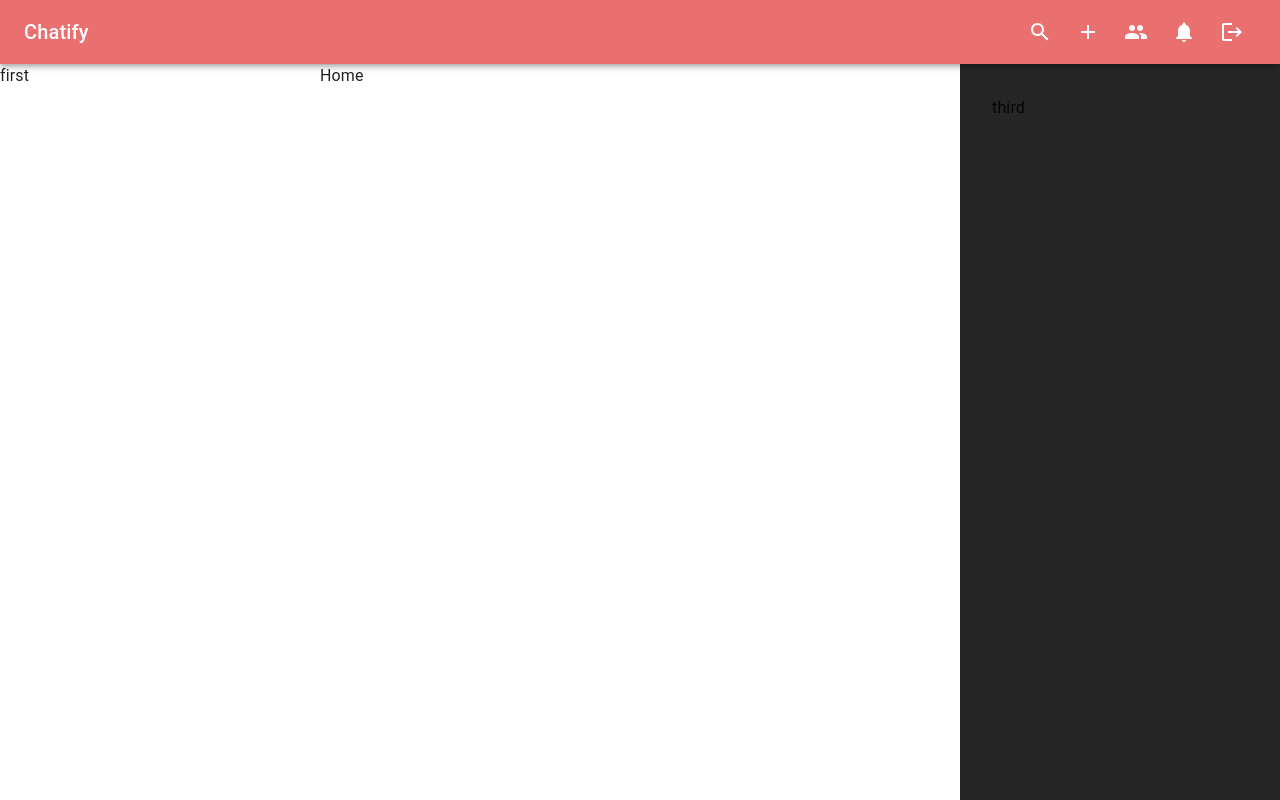
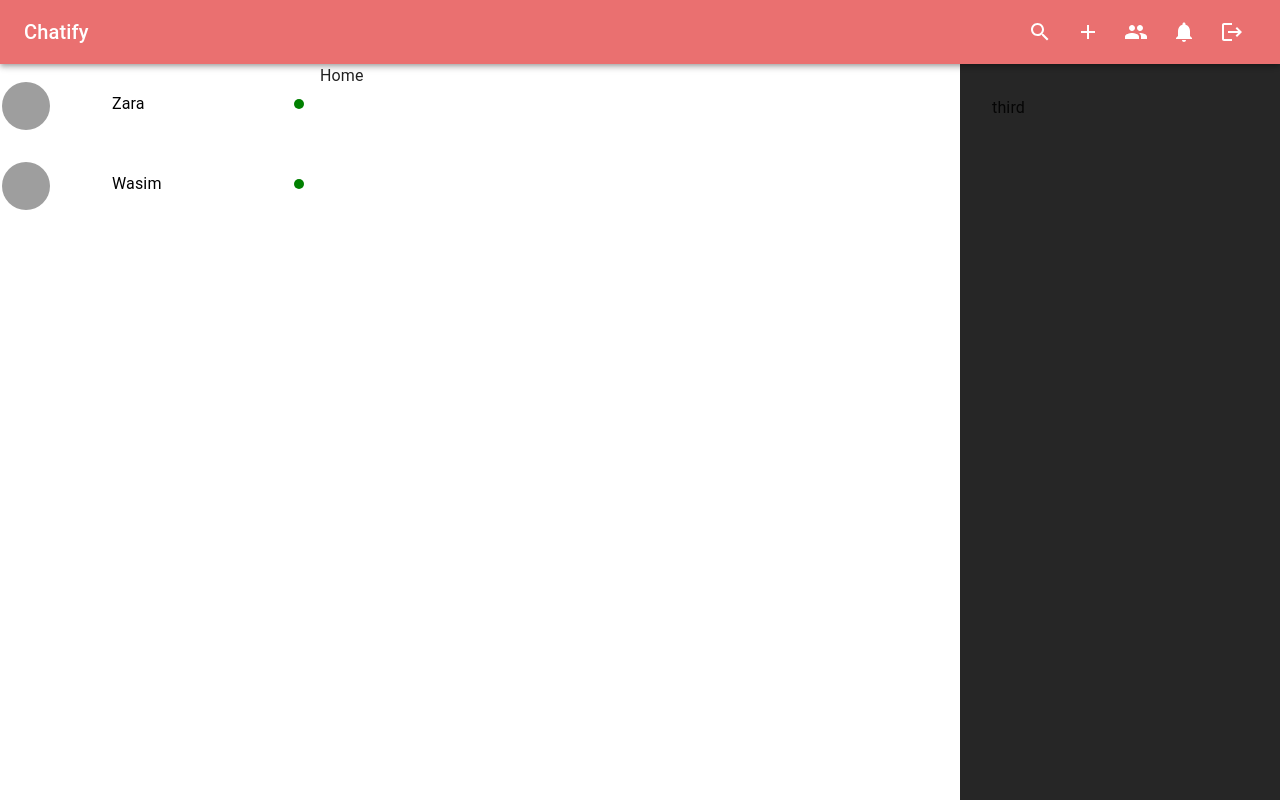
Before and after one commit to MohdAadil01/Chatify, a React (Vite) app in the folder client/: page / in a window 1280 px wide. Built offline with nearby package versions, Linux system fonts and the light colour scheme; grey boxes are pictures that could not be loaded.

Commit message:
Add ChatList

```diff
--- a/client/src/components/Layout/AppLayout.jsx
+++ b/client/src/components/Layout/AppLayout.jsx
@@ -2,14 +2,19 @@ import Title from "../shared/Title";
 import { Grid } from "@mui/material";
 import React, { lazy } from "react";
 import Header from "./Header";
-
-const SearchDiaglog = lazy(() => import("../dialogs/Search"));
-const NotificationsDiaglor = lazy(() => import("../dialogs/Notifications"));
-const NewGroupDialog = lazy(() => import("../dialogs/NewGroup"));
+import ChatList from "../chats/ChatList";
+import { defaultChatData } from "../../contants";
+import { useParams } from "react-router-dom";
 
 function AppLayout() {
   return (WrappedComponent) => {
-    return (props) => (
+    return (props) => {
+      const params = useParams();
+      const { chatId } = params;
+      const handleDeleteChat = (e, _id, groupChat) => {
+        console.log("hi");
+      };
+      return (
         <>
           <Title />
           <Header />
@@ -23,7 +28,12 @@ function AppLayout() {
               }}
               height={"100%"}
             >
-            first
+              <ChatList
+                chats={defaultChatData}
+                chatId={chatId}
+                onlineUsers={["1", "2"]}
+                handleDeleteChat={handleDeleteChat}
+              />
             </Grid>
             <Grid item xs={12} sm={8} md={5} lg={6} height={"100%"}>
               <WrappedComponent {...props} />
@@ -48,6 +58,7 @@ function AppLayout() {
         </>
       );
     };
+  };
 }
 
 export default AppLayout;
--- a/client/src/components/chats/ChatItem.jsx
+++ b/client/src/components/chats/ChatItem.jsx
@@ -1,7 +1,63 @@
-import React from "react";
+import React, { memo } from "react";
+import { LinkComponent } from "../styles/StyledComponents";
+import { Box, Typography, Stack } from "@mui/material";
+import AvatarCard from "../shared/AvatarCard";
 
-function ChatItem() {
-  return <div>ChatItem</div>;
-}
+const ChatItem = ({
+  avatar = [],
+  name,
+  _id,
+  groupChat = false,
+  sameSender,
+  isOnline,
+  newMessageAlert,
+  index = 0,
+  handleDeleteChat,
+}) => {
+  return (
+    <LinkComponent
+      sx={{
+        padding: "0",
+      }}
+      to={`/chat/${_id}`}
+      onContextMenu={(e) => handleDeleteChat(e, _id, groupChat)}
+    >
+      <div
+        style={{
+          display: "flex",
+          gap: "1rem",
+          alignItems: "center",
+          padding: "1rem",
+          backgroundColor: sameSender ? "black" : "unset",
+          color: sameSender ? "white" : "unset",
+          position: "relative",
+        }}
+      >
+        <AvatarCard avatar={avatar} />
 
-export default ChatItem;
+        <Stack>
+          <Typography>{name}</Typography>
+          {newMessageAlert && (
+            <Typography>{newMessageAlert.count} New Message</Typography>
+          )}
+        </Stack>
+        {isOnline && (
+          <Box
+            sx={{
+              width: "10px",
+              height: "10px",
+              borderRadius: "50%",
+              backgroundColor: "green",
+              position: "absolute",
+              top: "50%",
+              right: "1rem",
+              transform: "translateY(-50%)",
+            }}
+          ></Box>
+        )}
+      </div>
+    </LinkComponent>
+  );
+};
+
+export default memo(ChatItem);
--- a/client/src/components/chats/ChatList.jsx
+++ b/client/src/components/chats/ChatList.jsx
@@ -1,7 +1,47 @@
+import { Stack } from "@mui/material";
 import React from "react";
+import ChatItem from "./ChatItem";
 
-function ChatList() {
-  return <div>ChatList</div>;
+function ChatList({
+  w = "100%",
+  chats = [],
+  chatId,
+  onlineUsers = [],
+  newMessagesAlert = [
+    {
+      chatId: "",
+      count: 0,
+    },
+  ],
+  handleDeleteChat,
+}) {
+  return (
+    <Stack width={w}>
+      {chats?.map((data, index) => {
+        const { _id, avatar, name, groupChat, members } = data;
+        const newMessageAlert = newMessagesAlert.find(
+          ({ chatId }) => chatId === _id
+        );
+
+        const isOnline = members?.some((member) => onlineUsers.includes(_id));
+
+        return (
+          <ChatItem
+            index={index}
+            newMessageAlert={newMessageAlert}
+            isOnline={isOnline}
+            avatar={avatar}
+            name={name}
+            _id={_id}
+            key={_id}
+            groupChat={groupChat}
+            sameSender={chatId === _id}
+            handleDeleteChat={handleDeleteChat}
+          />
+        );
+      })}
+    </Stack>
+  );
 }
 
 export default ChatList;
--- /dev/null
+++ b/client/src/components/shared/AvatarCard.jsx
@@ -0,0 +1,31 @@
+import { Avatar, AvatarGroup, Stack, Box } from "@mui/material";
+import React from "react";
+
+const AvatarCard = ({ avatar = [], max = 4 }) => {
+  return (
+    <Stack direction={"row"} spacing={0.5}>
+      <AvatarGroup max={max}>
+        <Box width={"5rem"} height={"3rem"}>
+          {avatar.map((src, index) => (
+            <Avatar
+              key={Math.random() * 100}
+              src={src}
+              alt={`Avatar ${index}`}
+              sx={{
+                width: "3rem",
+                height: "3rem",
+                position: "absolute",
+                left: {
+                  xs: `${0.5 + index}rem`,
+                  sm: `${index}rem`,
+                },
+              }}
+            ></Avatar>
+          ))}
+        </Box>
+      </AvatarGroup>
+    </Stack>
+  );
+};
+
+export default AvatarCard;
--- a/client/src/components/styles/StyledComponents.jsx
+++ b/client/src/components/styles/StyledComponents.jsx
@@ -1,4 +1,5 @@
 import { styled } from "@mui/material";
+import { Link } from "react-router-dom";
 
 export const VisuallyHiddenInput = styled("input")({
   border: 0,
@@ -12,3 +13,12 @@ export const VisuallyHiddenInput = styled("input")({
   width: 1,
   zIndex: 2,
 });
+
+export const LinkComponent = styled(Link)`
+  text-decoration: none;
+  color: black;
+  padding: 1rem;
+  &:hover {
+    background-color: #f0f0f0;
+  }
+`;
--- a/client/src/contants.js
+++ b/client/src/contants.js
@@ -1,3 +1,24 @@
 export const colors = {
   orange: "#ea7070",
 };
+
+export const defaultChatData = [
+  {
+    avatar: [
+      "https://images.unsplash.com/photo-1494790108377-be9c29b29330?w=1000&auto=format&fit=crop&q=60&ixlib=rb-4.0.3&ixid=M3wxMjA3fDB8MHxzZWFyY2h8M3x8cHJvZmlsZXxlbnwwfHwwfHx8MA%3D%3D",
+    ],
+    name: "Zara",
+    _id: "1",
+    groupChat: false,
+    members: ["1", "2"],
+  },
+  {
+    avatar: [
+      "https://images.unsplash.com/photo-1494790108377-be9c29b29330?w=1000&auto=format&fit=crop&q=60&ixlib=rb-4.0.3&ixid=M3wxMjA3fDB8MHxzZWFyY2h8M3x8cHJvZmlsZXxlbnwwfHwwfHx8MA%3D%3D",
+    ],
+    name: "Wasim",
+    _id: "2",
+    groupChat: false,
+    members: ["1", "2"],
+  },
+];
--- a/client/src/main.jsx
+++ b/client/src/main.jsx
@@ -9,7 +9,9 @@ ReactDOM.createRoot(document.getElementById("root")).render(
   <React.StrictMode>
     <HelmetProvider>
       <CssBaseline />
-      <App />
+      <div onContextMenu={(e) => e.preventDefault()}>
+        <App />
+      </div>
     </HelmetProvider>
   </React.StrictMode>
 );
```
Lines whose indentation alone changed are shown as unchanged.
